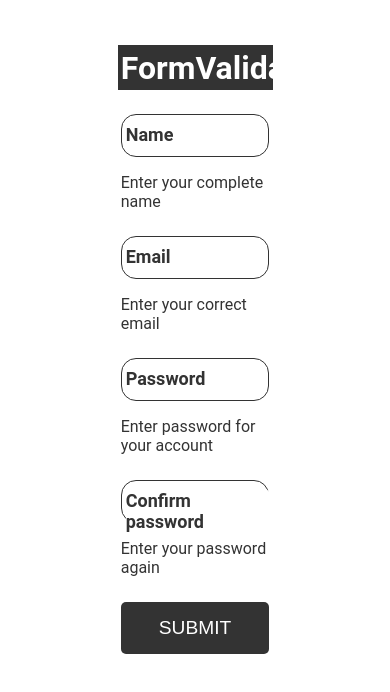
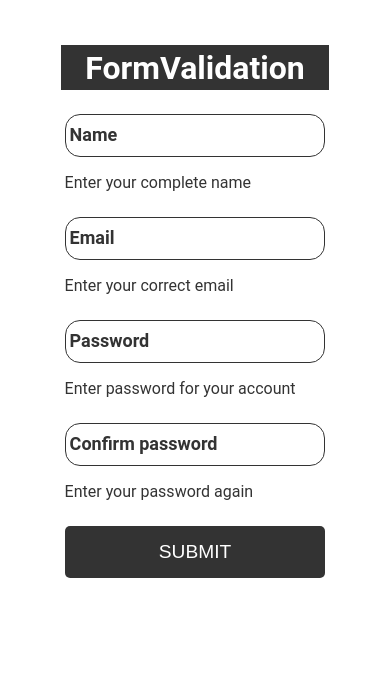
Before and after one commit to erfan-am/ChatApp, a React (Create React App) app: page / in a window 390 px wide. Shown: the top 692 px of the page. Built offline with nearby package versions, Linux system fonts and the light colour scheme.

Commit message:
React FormValidation

```diff
--- a/src/App.scss
+++ b/src/App.scss
@@ -1,7 +1,7 @@
 * { box-sizing:border-box; }
 .container 		{
   font-family:'Roboto';
-  width:50%;
+  width:80%;
   margin: auto;
   padding: 1rem;
   display:block;
@@ -15,7 +15,8 @@
   }
  form{
    padding: 0.2rem;
-   margin-top: 10px;
+   width: 60%;
+   margin:10px auto;
    button{
      padding: 15px 15px ;
      width: 100%;
@@ -60,4 +61,9 @@
   }
  }
 
+@media(max-width:700px){
+  form{
+    width: 100%;
+  }
 }
+}
```
Also changed, not shown: 1 other file (tests, documents, lock files or other folders).
